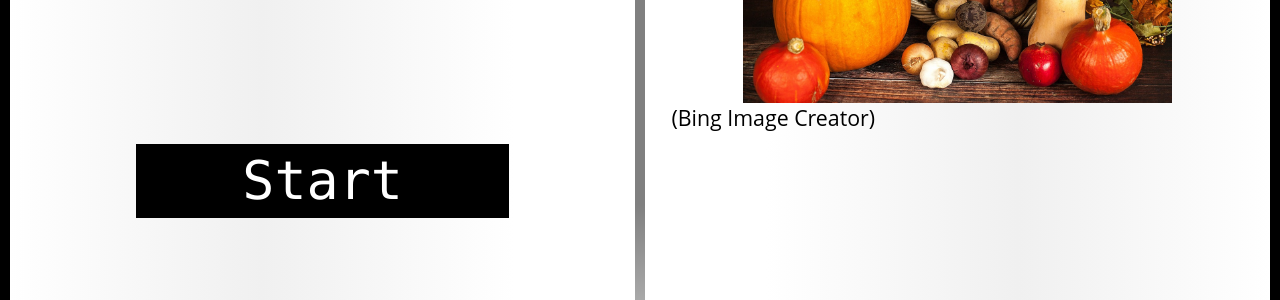
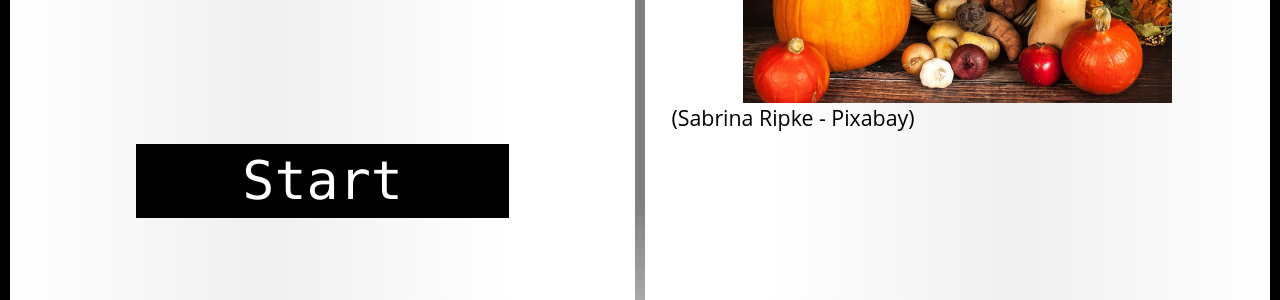
Before and after one commit to BYU-ITC-210/BYU-ITC-210.github.io, a Jekyll site: the page built from _welcome/X2.md, in a window 1280 px wide. Shown: the part 395-695 px from the top of the page. Built offline with Jekyll 4.4.1, drawn with Linux system fonts in a browser that asks for light colours; some web fonts are replaced.

Commit message:
Photo Credit

```diff
--- a/_welcome/X2.md
+++ b/_welcome/X2.md
@@ -7,4 +7,4 @@ session: X2
 * Wednesday - Friday: No classes. Happy Thanksgiving!!
 
 ![Happy Thanksgiving](images/Cornucopia.jpg){: style="max-width: 75%;"}
-(Bing Image Creator)
+(Sabrina Ripke - Pixabay)
```
